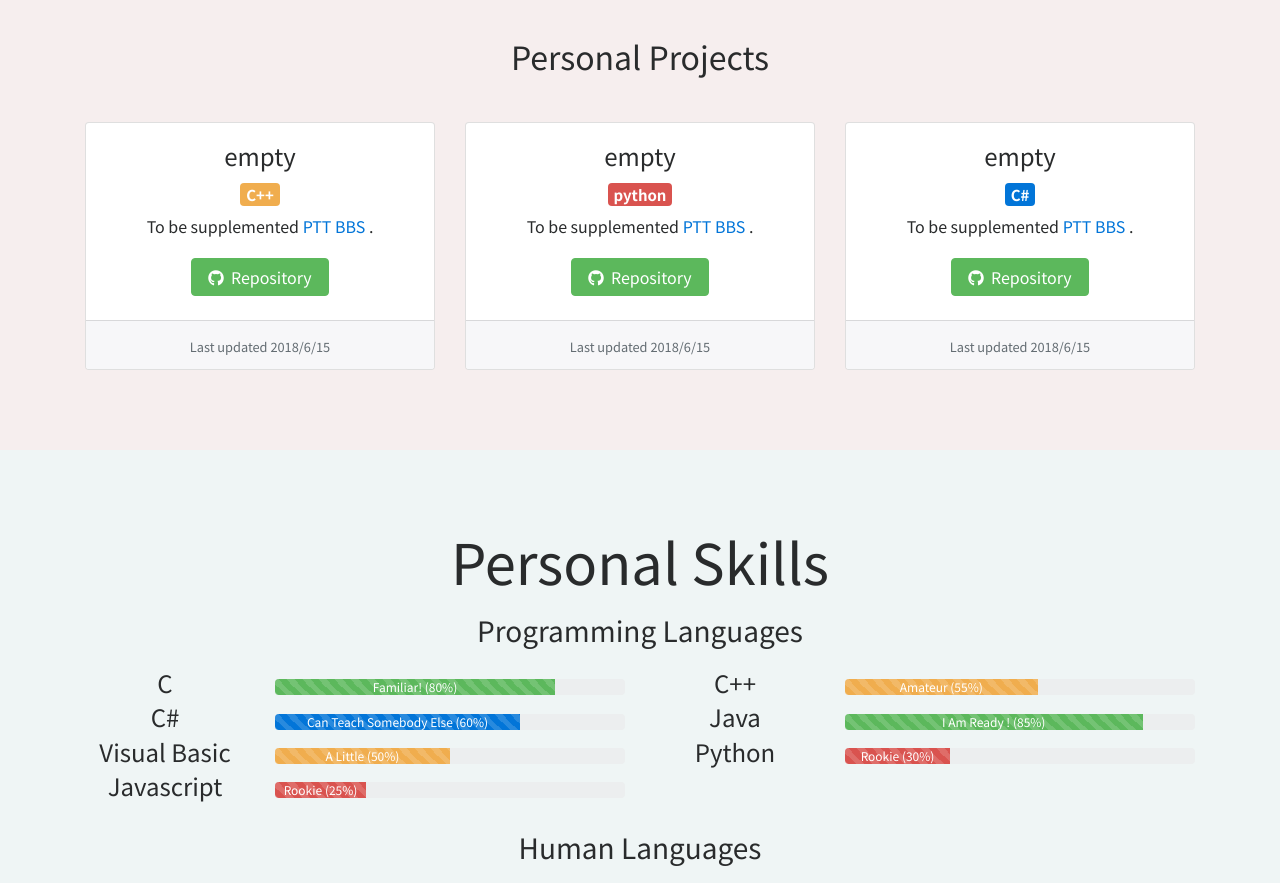
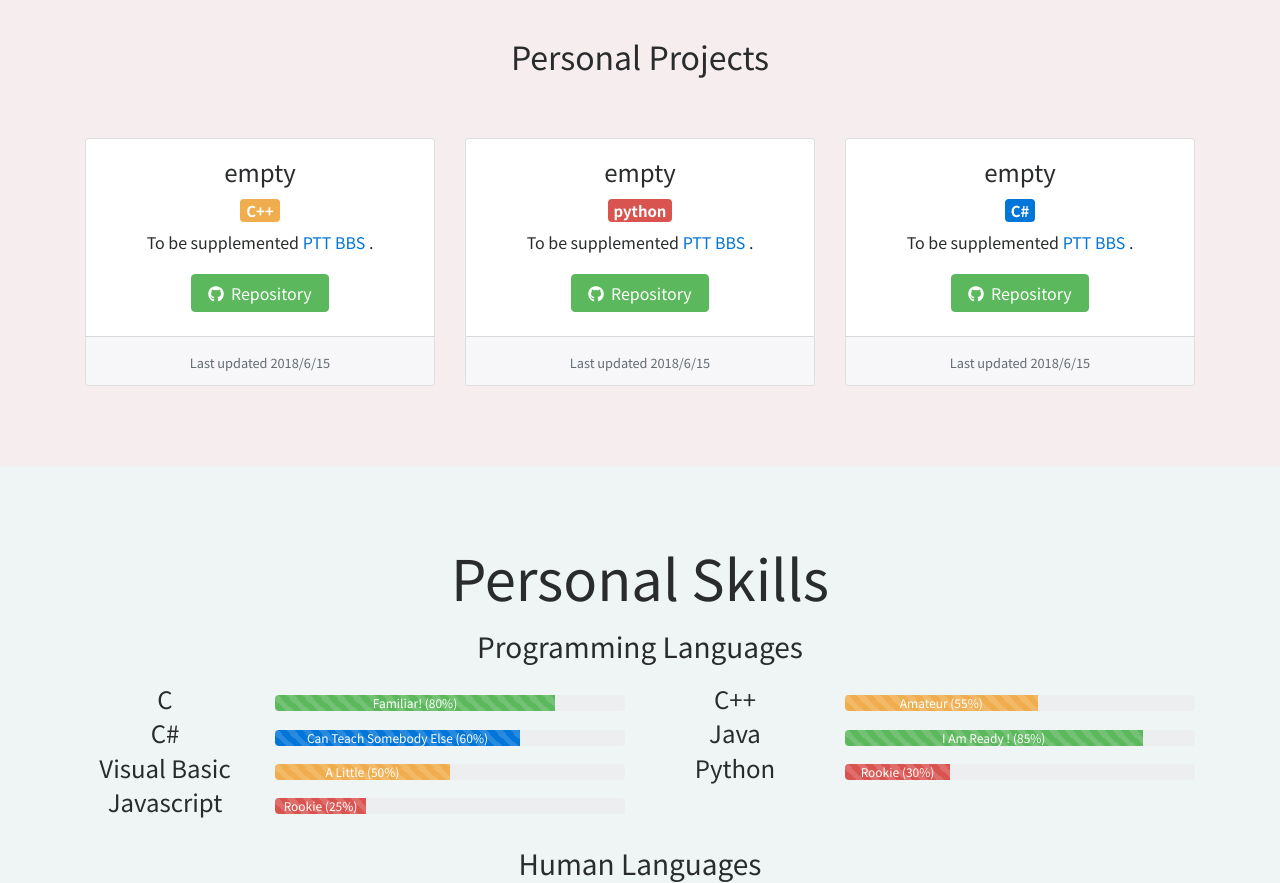
Before and after one commit to shownlin/shownlin.github.io, a plain HTML site: page index.html in a window 1280 px wide. Shown: the part 2560-3443 px from the top of the page. Drawn offline with nearby package versions, Linux system fonts and the light colour scheme.

Commit message:
card margin modify

```diff
--- a/index.html
+++ b/index.html
@@ -186,7 +186,7 @@
         <div class="card-deck mt-5">
 
           <!-- empty in C++ -->
-          <div class="card">
+          <div class="card mt-3">
             <div class="card-block">
               <h4 class="card-title">empty</h4>
               <h5><span class="badge badge-warning">C++</span></h5>
@@ -199,7 +199,7 @@
           </div>
 
           <!-- empty in python -->
-          <div class="card">
+          <div class="card mt-3">
             <div class="card-block">
               <h4 class="card-title">empty</h4>
               <h5><span class="badge badge-danger">python</span></h5>
@@ -212,7 +212,7 @@
           </div>
 
           <!-- empty in C# -->
-          <div class="card">
+          <div class="card mt-3">
             <div class="card-block">
               <h4 class="card-title">empty</h4>
               <h5><span class="badge badge-primary">C#</span></h5>
```
Also changed, not shown: zh-tw.html (+3 -3 lines).
